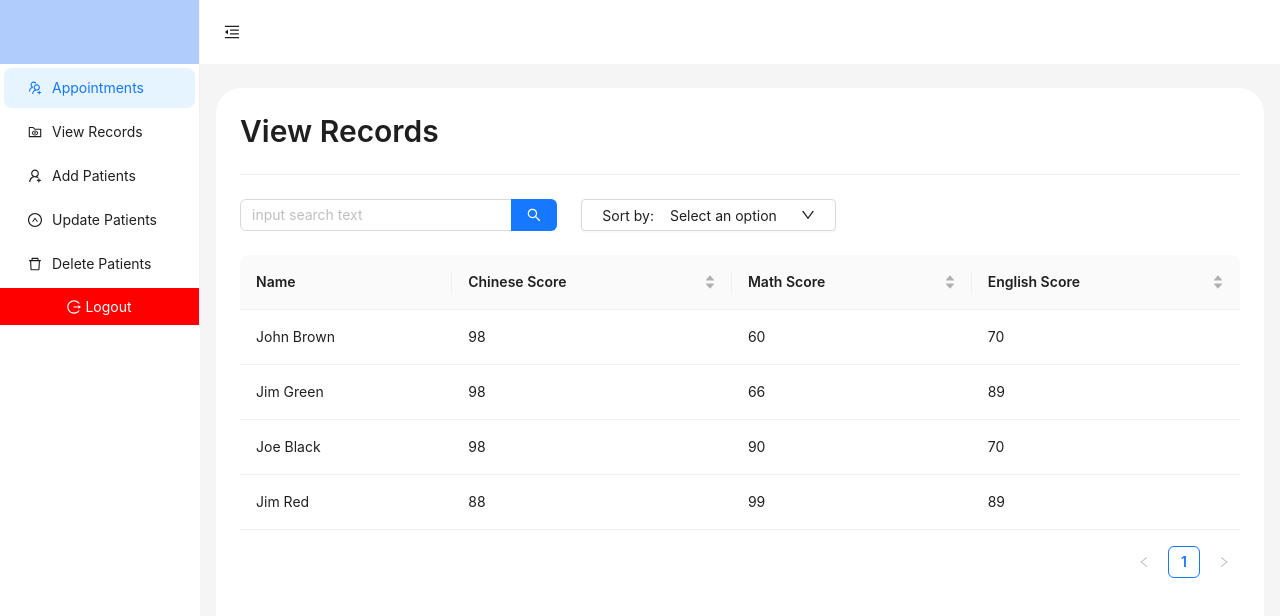
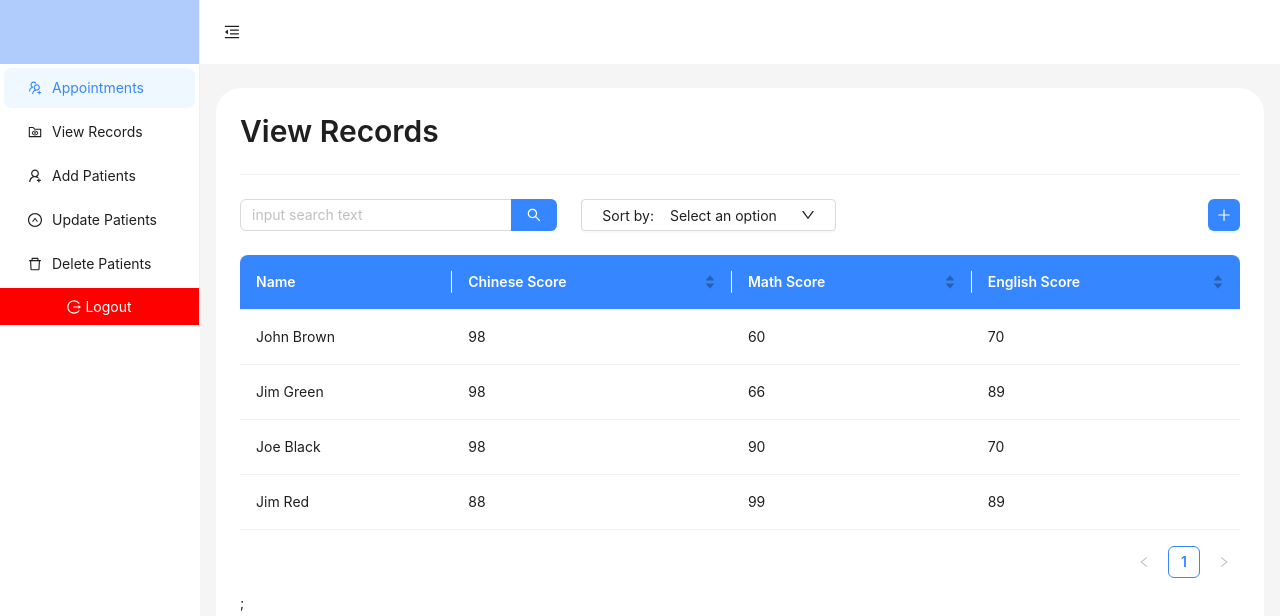
Before and after one commit to ayeshanweerasuriya/DMS, a React (Vite) app in the folder frontend/: page /view-records in a window 1280 px wide. Shown: the top 616 px of the page. Built offline with nearby package versions, Linux system fonts and the light colour scheme.

Commit message:
Update README with project structure; enhance App and TableComponent with ConfigProvider for theming; add Add Record button in ViewRecords

```diff
--- a/frontend/src/App.jsx
+++ b/frontend/src/App.jsx
@@ -1,5 +1,5 @@
 import { Routes, Route, Link } from "react-router-dom";
-import { Button, Layout, Menu, theme } from "antd";
+import { Button, Layout, Menu, theme, ConfigProvider } from "antd";
 import { useState } from "react";
 import {
   UsergroupAddOutlined,
@@ -53,6 +53,13 @@ const App = () => {
   ];
 
   return (
+    <ConfigProvider
+      theme={{
+        token: {
+          colorPrimary: "#3687FF",
+        },
+      }}
+    >
       <Layout style={{ height: "100vh", backgroundColor: "#000" }}>
         <Sider
           style={{ backgroundColor: "#fff" }}
@@ -108,6 +115,7 @@ const App = () => {
           </Content>
         </Layout>
       </Layout>
+    </ConfigProvider>
   );
 };
 
--- a/frontend/src/components/table/TableComponent.jsx
+++ b/frontend/src/components/table/TableComponent.jsx
@@ -1,8 +1,27 @@
-import { Table } from "antd";
+import { Table, ConfigProvider } from "antd";
 import PropTypes from "prop-types";
 
 export function TableComponent({ columns = [], data = [] }) {
-  return <Table columns={columns} dataSource={data} />;
+  return (
+    <ConfigProvider
+      theme={{
+        components: {
+          Table: {
+            borderColor: "#f0f0f0",
+            headerBg: "#3687FF",
+            headerColor: "#fff",
+            bodySortBg: "#f2f7fc",
+            headerSortActiveBg: "#2a65bd",
+            headerSortHoverBg: "#2a65bd",
+            headerSplitColor: "#fff",
+            rowHoverBg: "#f2f7fc",
+          },
+        },
+      }}
+    >
+      <Table columns={columns} dataSource={data} />;
+    </ConfigProvider>
+  );
 }
 
 TableComponent.propTypes = {
--- a/frontend/src/views/view-patients/ViewRecords.jsx
+++ b/frontend/src/views/view-patients/ViewRecords.jsx
@@ -1,5 +1,6 @@
-import { Divider, Typography, Flex, Row, Col, Space } from "antd";
-import { Input } from "antd";
+import { Divider, Typography, Flex, Row, Col, Space, Button } from "antd";
+import { Input, Tooltip } from "antd";
+import { PlusOutlined } from "@ant-design/icons";
 import { DropdownMenu } from "../../components/dropdown/DropdownMenu";
 import { TableComponent } from "../../components/table/TableComponent";
 
@@ -93,6 +94,11 @@ export function ViewRecords() {
               ]}
             />
           </Col>
+          <Col style={{ marginLeft: "auto" }}>
+            <Tooltip title="Add Record">
+              <Button type="primary" icon={<PlusOutlined />} />
+            </Tooltip>
+          </Col>
         </Row>
         <TableComponent columns={columns} data={data} />
       </Space>
```
Also changed, not shown: 1 other file (tests, documents, lock files or other folders). Lines whose indentation alone changed are shown as unchanged.
